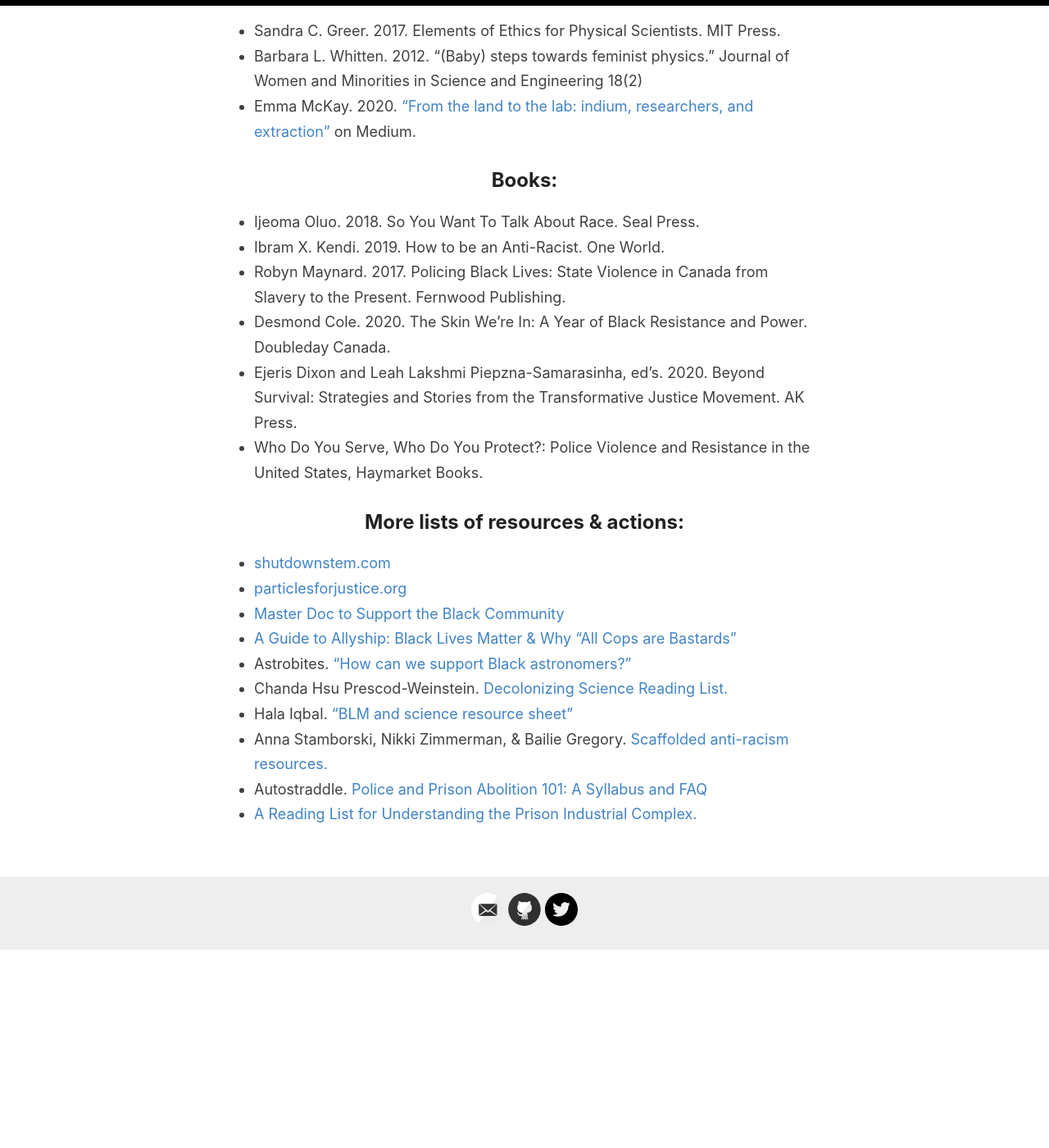
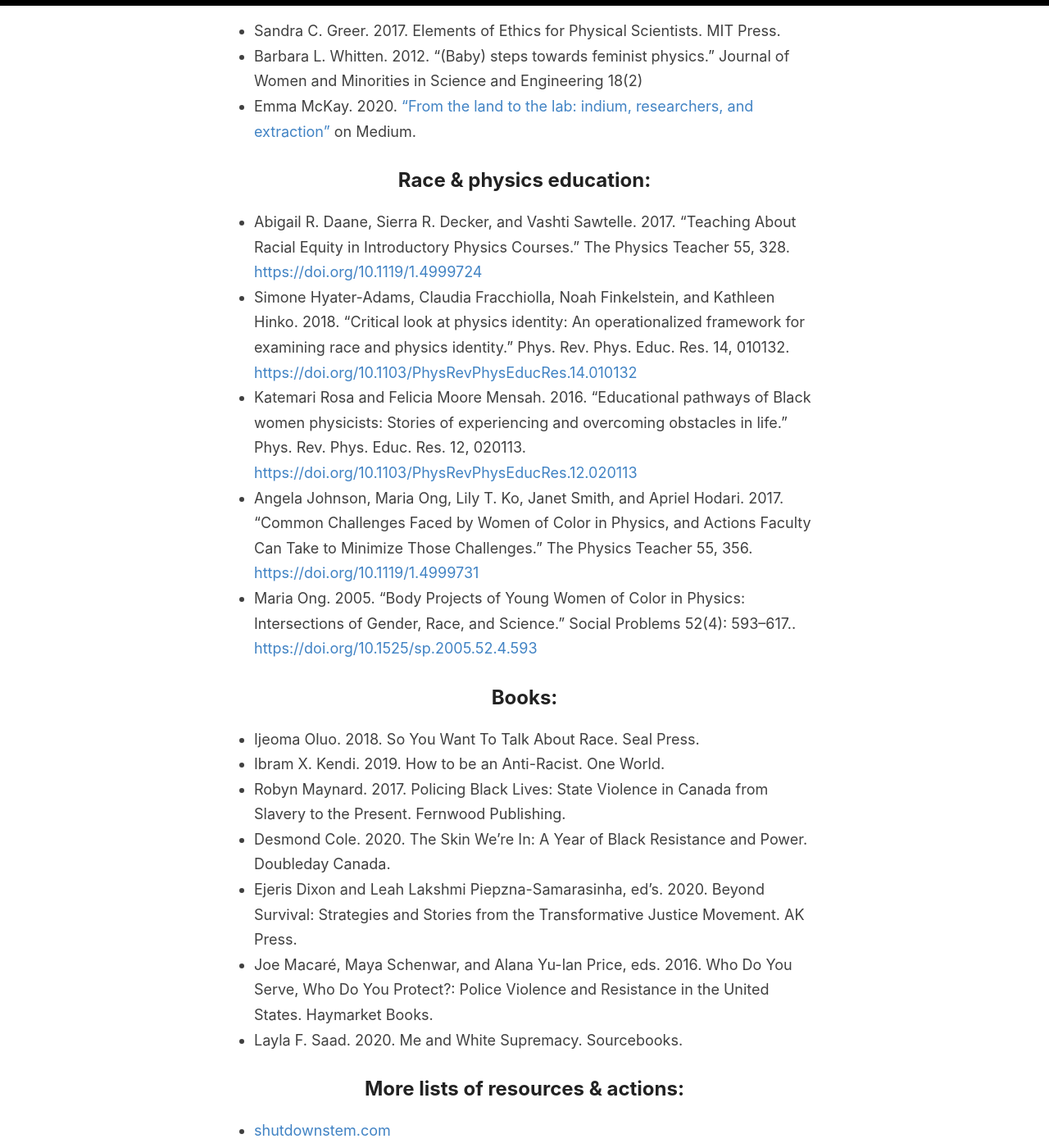
Before and after one commit to quantumforblacklives/quantumforblacklives.github.io, a Jekyll site: the page built from _pages/resources.md, in a window 1280 px wide and 1400 px high, scrolled down 1077 px. Shown: the whole window at 82% size. Built offline with Jekyll 4.4.1, drawn with Linux system fonts in a browser that asks for light colours; before the commit the page ends 2235 px from its top, so only the background shows below that.

Commit message:
updating resources, removing about and search

```diff
--- a/_layouts/default.html
+++ b/_layouts/default.html
@@ -10,7 +10,7 @@
     <link rel="canonical" href="{{ site.url }}{{ page.url }}" />
 
     <meta name="theme-color" content="#000000">
-    <link rel="icon" type="image/png" sizes="32x32" href="{{ site.baseurl }}/images/favicon-32x32.png">
+    <link rel="icon" type="image/png" sizes="32x32" href="{{ site.baseurl }}/images/favicon.png">
   </head>
 
   <body>
@@ -31,7 +31,7 @@
               <a href="{{ site.baseurl }}/resources">Resources</a>
               <!--<a href="{{ site.baseurl }}/search">Search</a>-->
               <a href="{{ site.baseurl }}/plans">Accountability</a>
-              <a href="{{ site.baseurl }}/about">About</a>
+              <!--<a href="{{ site.baseurl }}/about">About</a>-->
             </nav>
           </header>
         </div>
--- a/_layouts/home.html
+++ b/_layouts/home.html
@@ -10,7 +10,7 @@
     <link rel="canonical" href="{{ site.url }}{{ page.url }}" />
 
     <meta name="theme-color" content="#000000">
-    <link rel="icon" type="image/png" sizes="32x32" href="{{ site.baseurl }}/images/favicon-32x32.png">
+    <link rel="icon" type="image/png" sizes="32x32" href="{{ site.baseurl }}/images/favicon.png">
   </head>
 
   <body>
@@ -31,7 +31,7 @@
               <a href="{{ site.baseurl }}/resources">Resources</a>
               <!--<a href="{{ site.baseurl }}/search">Search</a>-->
               <a href="{{ site.baseurl }}/plans">Accountability</a>
-              <a href="{{ site.baseurl }}/about">About</a>
+              <!--<a href="{{ site.baseurl }}/about">About</a>-->
             </nav>
           </header>
         </div>
--- a/_pages/resources.md
+++ b/_pages/resources.md
@@ -35,6 +35,14 @@ permalink: /resources/
 - Barbara L. Whitten. 2012. “(Baby) steps towards feminist physics.” Journal of Women and Minorities in Science and Engineering 18(2)
 - Emma McKay. 2020. [“From the land to the lab: indium, researchers, and extraction”](http://ium.com/@emma.m.mckay/from-the-land-to-the-lab-researchers-and-extraction-94b20b28f249) on Medium.
 
+## Race & physics education:
+
+- Abigail R. Daane, Sierra R. Decker, and Vashti Sawtelle. 2017. “Teaching About Racial Equity in Introductory Physics Courses.” The Physics Teacher 55, 328. [https://doi.org/10.1119/1.4999724 ](https://doi.org/10.1119/1.4999724)
+- Simone Hyater-Adams, Claudia Fracchiolla, Noah Finkelstein, and Kathleen Hinko. 2018. “Critical look at physics identity: An operationalized framework for examining race and physics identity.” Phys. Rev. Phys. Educ. Res. 14, 010132. [https://doi.org/10.1103/PhysRevPhysEducRes.14.010132](https://doi.org/10.1103/PhysRevPhysEducRes.14.010132)
+- Katemari Rosa and Felicia Moore Mensah. 2016. “Educational pathways of Black women physicists: Stories of experiencing and overcoming obstacles in life.” Phys. Rev. Phys. Educ. Res. 12, 020113. [https://doi.org/10.1103/PhysRevPhysEducRes.12.020113](https://doi.org/10.1103/PhysRevPhysEducRes.12.020113)
+- Angela Johnson, Maria Ong, Lily T. Ko, Janet Smith, and Apriel Hodari. 2017. “Common Challenges Faced by Women of Color in Physics, and Actions Faculty Can Take to Minimize Those Challenges.” The Physics Teacher 55, 356. [https://doi.org/10.1119/1.4999731](https://doi.org/10.1119/1.4999731)
+- Maria Ong. 2005. “Body Projects of Young Women of Color in Physics: Intersections of Gender, Race, and Science.” Social Problems 52(4): 593--617.. [https://doi.org/10.1525/sp.2005.52.4.593](https://doi.org/10.1525/sp.2005.52.4.593)
+
 ## Books:
 
 - Ijeoma Oluo. 2018. So You Want To Talk About Race. Seal Press.
@@ -42,7 +50,8 @@ permalink: /resources/
 - Robyn Maynard. 2017. Policing Black Lives: State Violence in Canada from Slavery to the Present. Fernwood Publishing.
 - Desmond Cole. 2020. The Skin We’re In: A Year of Black Resistance and Power. Doubleday Canada.
 - Ejeris Dixon and Leah Lakshmi Piepzna-Samarasinha, ed's. 2020. Beyond Survival: Strategies and Stories from the Transformative Justice Movement. AK Press.
-- Who Do You Serve, Who Do You Protect?: Police Violence and Resistance in the United States, Haymarket Books.
+- Joe Macaré, Maya Schenwar, and Alana Yu-lan Price, eds. 2016. Who Do You Serve, Who Do You Protect?: Police Violence and Resistance in the United States. Haymarket Books.
+- Layla F. Saad. 2020. Me and White Supremacy. Sourcebooks.
 
 ## More lists of resources & actions:
 - [shutdownstem.com](http://shutdownstem.com)
```
Also changed, not shown: _pages/about.md (deleted, +0 -8 lines), _pages/search.md (deleted, +0 -21 lines), _posts/2020-06-05-sample-action-plan.md (+1 -1 lines), _posts/2020-06-07-carolyn-earnest.md (added, +25 -0 lines), _posts/2020-06-07-emma-mckay.md (added, +33 -0 lines), images/favicon.ico (added).
